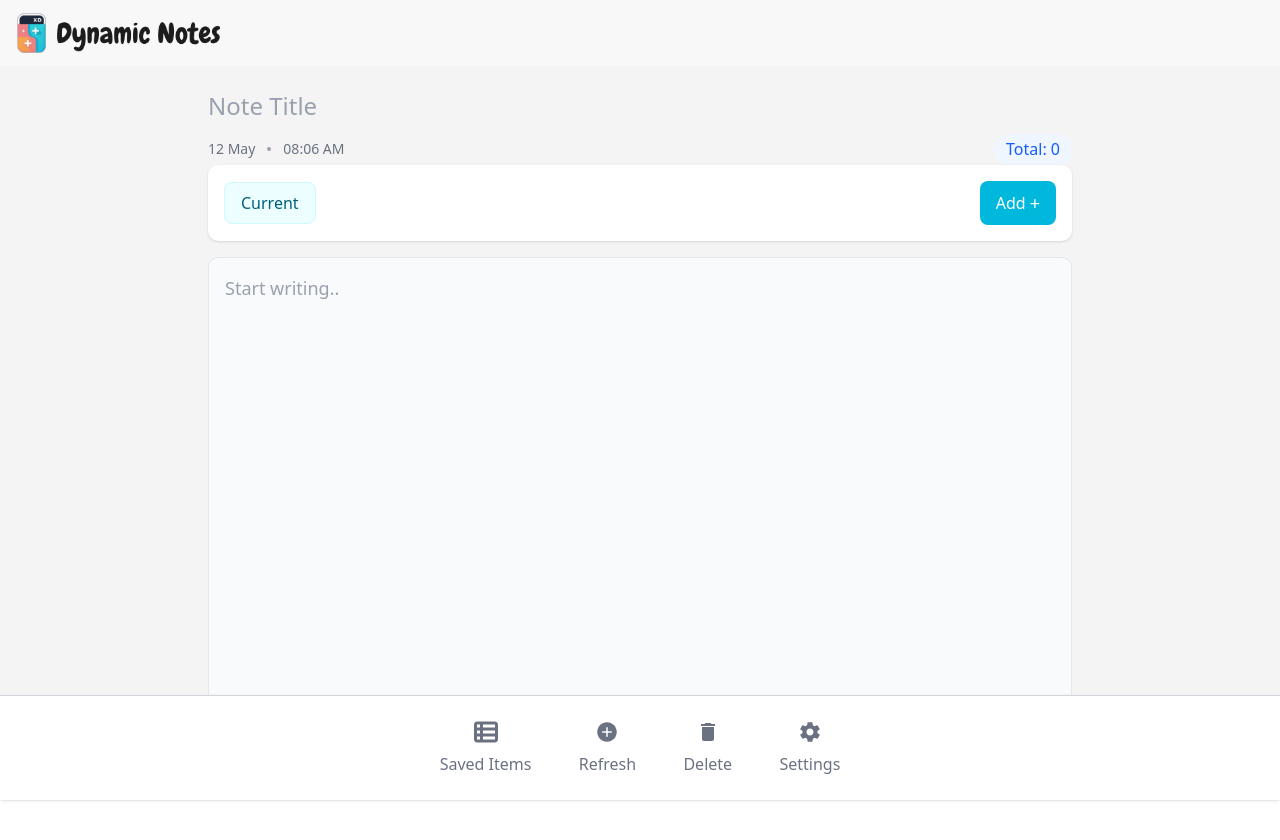
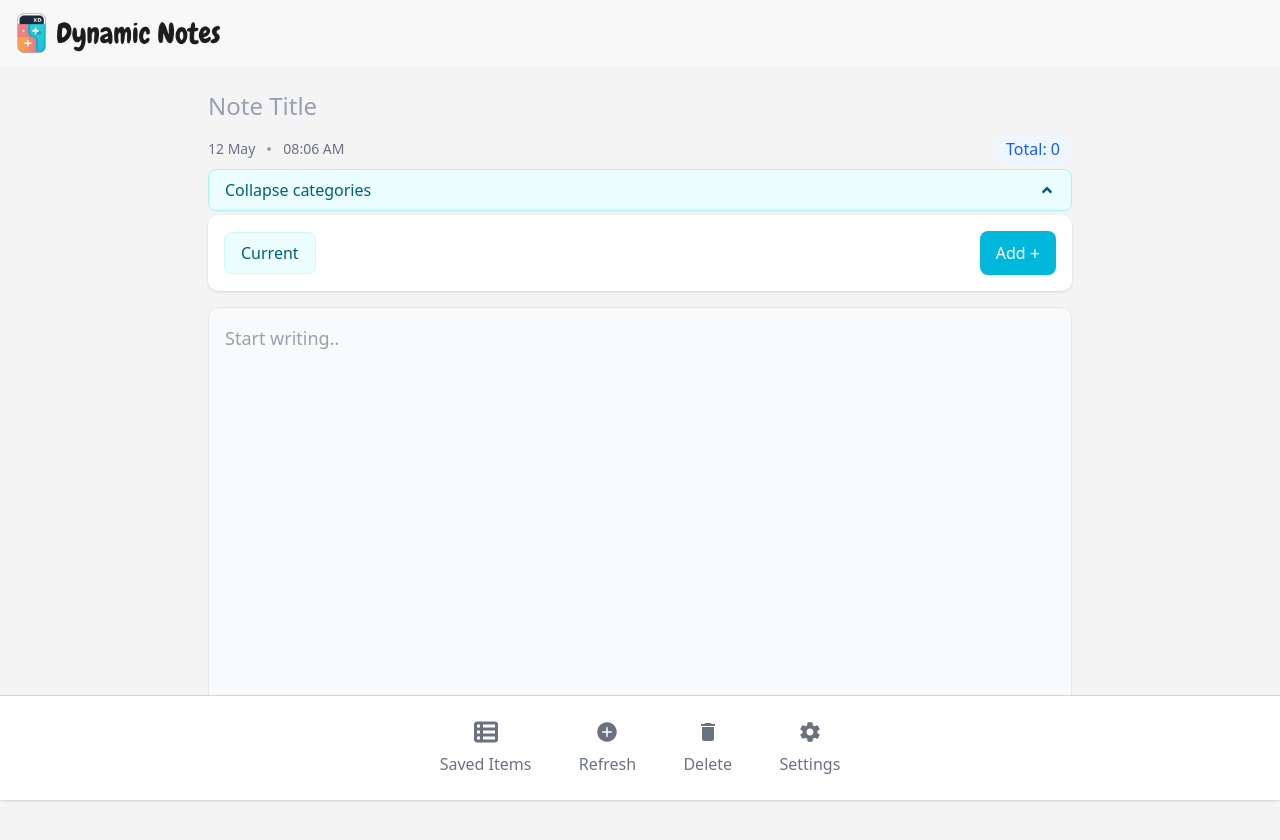
Before and after one commit to KelvinSada/Dynamic-Notes-v2.0, a React (Vite) app: page / in a window 1280 px wide. Shown: the top 840 px of the page. Before the commit the page ends 800 px from the top, so only its background shows below. Built offline with nearby package versions, Linux system fonts and the light colour scheme.

Commit message:
feat: added a category toggle

```diff
--- a/src/components/NotesBody.tsx
+++ b/src/components/NotesBody.tsx
@@ -1,8 +1,9 @@
-import React, { useContext } from "react"
+import React, { useContext, useEffect, useState } from "react"
 import { useRef } from "react"
 import { AppContext } from "./Context"
 import NotesTopBar from "./NotesTopBar"
-
+import { FaAngleDown } from "react-icons/fa";
+import { FaAngleUp } from "react-icons/fa"
 
 const NotesBody = () => {
     const {DeleteFunction:{setRemove},
@@ -10,6 +11,7 @@ const NotesBody = () => {
     DisplayNotesAndTotal:{displayNotes,setDisplayNotes}
   } = useContext(AppContext)
 
+const [showCategory,setShowCategory] = useState<boolean>(true)
 
 // Handling the Date and Time
 const Month = ["January","February","March","April","May","June","July","August","September","October","November","December"]
@@ -176,6 +178,20 @@ const CurrentTime = `${hours}:${minute} ${zone}`
     })
   }
 
+  const categoryTogggle =()=>{
+    setShowCategory(prev=>!prev)
+  }
+
+  useEffect(()=>{
+    const data = localStorage.getItem("show-Category")
+    if (data){
+      setShowCategory(JSON.parse(data))
+    }
+  },[])
+
+  useEffect(()=>{
+    localStorage.setItem("show-Category",JSON.stringify(showCategory))
+  },[showCategory])
   return (
   <div className="flex flex-col w-full md:w-[70%] mx-auto px-4 pt-6 pb-15">
     <input
@@ -200,7 +216,13 @@ const CurrentTime = `${hours}:${minute} ${zone}`
         </p>
       </div>
     </div>
-  <NotesTopBar/>
+  <div onClick={categoryTogggle} className="text-cyan-800 border-cyan-200 flex my-1 justify-between items-center bg-cyan-50  px-4 py-2 rounded-md border border-cyan-100">
+    <p>{!showCategory?"Add new Category":"Collapse categories"}</p>
+    <button >
+      {showCategory?<FaAngleUp />:<FaAngleDown />}
+    </button>
+  </div>
+  {showCategory=== true?<NotesTopBar/>:null}
     <textarea
       className="mt-4 px-4 pt-4 pb-10 text-lg text-gray-700 placeholder-gray-400 bg-gray-50 rounded-lg
                 outline-none w-full border border-gray-200 focus:border-blue-300
```
